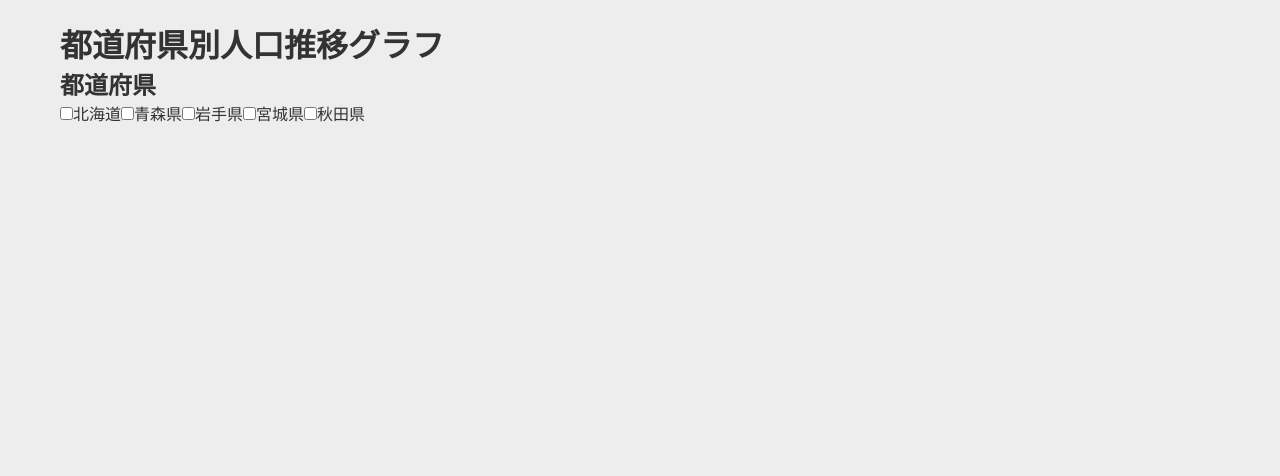
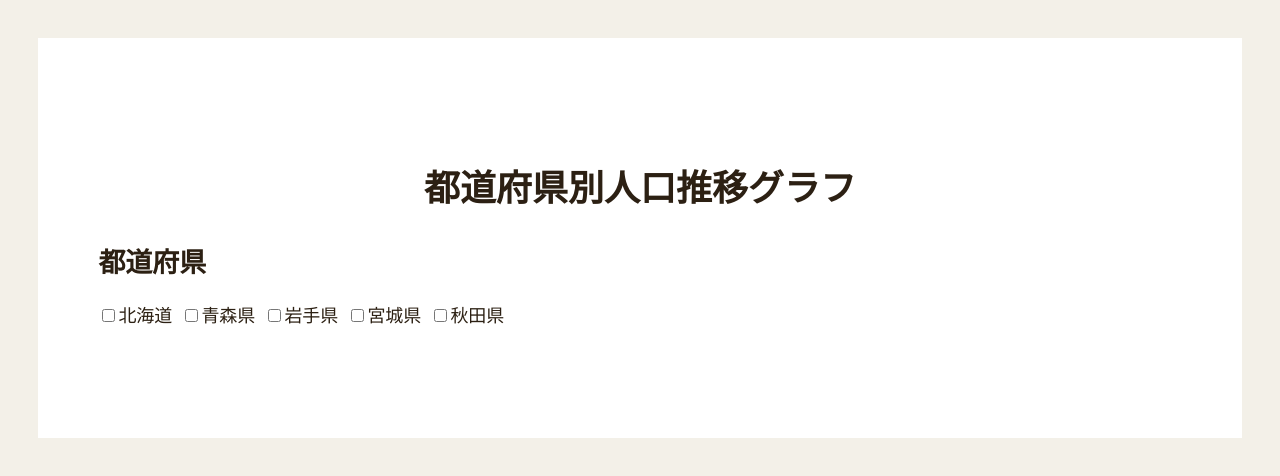
Before and after one commit to yypine/next_sample, a Next.js app: page / in a window 1280 px wide. Shown: the top 476 px of the page. Built offline with nearby package versions, Linux system fonts and the light colour scheme.

Commit message:
Sassとmixinなどを整備

```diff
--- a/src/app/globals.css
+++ /dev/null
@@ -1,54 +0,0 @@
-:root {
-  --background: #ededed;
-  --foreground: #333;
-}
-
-@media (prefers-color-scheme: dark) {
-  :root {
-    --background: #ededed;
-    --foreground: #333;
-  }
-}
-
-html,
-body {
-  max-width: 100vw;
-  overflow-x: hidden;
-}
-
-body {
-  color: var(--foreground);
-  background: var(--background);
-  font-family: Arial, Helvetica, sans-serif;
-  -webkit-font-smoothing: antialiased;
-  -moz-osx-font-smoothing: grayscale;
-}
-
-* {
-  box-sizing: border-box;
-  padding: 0;
-  margin: 0;
-}
-
-a {
-  color: inherit;
-  text-decoration: none;
-}
-
-@media (prefers-color-scheme: dark) {
-  html {
-    color-scheme: dark;
-  }
-}
-
-/* 共通スタイル */
-.mainContent {
-  max-width: 1200px;
-  margin: 0 auto;
-  padding: 20px;
-}
-
-.mainTitle {
-  font-size: 24px;
-  font-weight: bold;
-}
--- a/src/app/layout.tsx
+++ b/src/app/layout.tsx
@@ -1,6 +1,6 @@
 import type { Metadata } from "next";
 import { Geist, Geist_Mono } from "next/font/google";
-import "./globals.css";
+import "@/styles/globals.scss";
 
 const geistSans = Geist({
   variable: "--font-geist-sans",
@@ -24,9 +24,7 @@ export default function RootLayout({
 }>) {
   return (
     <html lang="en">
-      <body className={`${geistSans.variable} ${geistMono.variable}`}>
-        {children}
-      </body>
+      <body className={`${geistSans.variable} ${geistMono.variable}`}>{children}</body>
     </html>
   );
 }
--- a/src/app/page.module.css
+++ /dev/null
@@ -1,4 +0,0 @@
-.prefectureList {
-  display: flex;
-  flex-wrap: wrap;
-}
--- a/src/app/page.tsx
+++ b/src/app/page.tsx
@@ -1,9 +1,13 @@
 "use client";
 
 import { useState } from "react";
-import styles from "@/app/page.module.css";
+import styles from "@/styles/page.module.scss";
 
-// 仮のデータ（後でAPIから取得）
+/**
+ * 都道府県のモックデータ
+ * 本来はRESAS APIから取得するが、開発初期段階では仮データを使用
+ * @todo 後でRESAS APIと接続する
+ */
 const mockPrefectures = [
   { prefCode: 1, prefName: "北海道" },
   { prefCode: 2, prefName: "青森県" },
@@ -14,8 +18,15 @@ const mockPrefectures = [
 ];
 
 export default function Home() {
+  // 選択された都道府県のコードを管理するstate
   const [selectedPrefectures, setSelectedPrefectures] = useState<number[]>([]);
 
+  /**
+   * 都道府県の選択状態を切り替える関数
+   * チェックボックスがクリックされた時に呼び出される
+   *
+   * @param prefCode - 都道府県コード
+   */
   const handlePrefectureChange = (prefCode: number) => {
     if (selectedPrefectures.includes(prefCode)) {
       setSelectedPrefectures(selectedPrefectures.filter((code) => code !== prefCode));
@@ -27,11 +38,11 @@ export default function Home() {
   return (
     <div className={`${styles.page} mainContent`}>
       <main className={styles.main}>
-        <h1 className={styles.mainTitle}>都道府県別人口推移グラフ</h1>
-
+        <h1 className="mainTitle">都道府県別人口推移グラフ</h1>
         <div>
           <h2 className={styles.subTitle}>都道府県</h2>
           <div className={styles.prefectureList}>
+            {/* 都道府県のチェックボックスリストを動的生成 */}
             {mockPrefectures.map((prefecture) => (
               <label key={prefecture.prefCode} className={styles.prefectureItem}>
                 <input type="checkbox" checked={selectedPrefectures.includes(prefecture.prefCode)} onChange={() => handlePrefectureChange(prefecture.prefCode)} />
@@ -41,6 +52,7 @@ export default function Home() {
           </div>
         </div>
 
+        {/* 選択された都道府県の表示（選択がある場合のみ） */}
         {selectedPrefectures.length > 0 && (
           <div className={styles.selectedInfo}>
             <h3>選択された都道府県:</h3>
--- /dev/null
+++ b/src/styles/globals.scss
@@ -0,0 +1,92 @@
+@use "../styles/variables" as vars;
+@use "../styles/mixins" as mix;
+
+// ルート要素でのベースフォントサイズ設定
+:root {
+  --background: #{map-get(vars.$colors, white)};
+  --foreground: #{map-get(vars.$colors, black)};
+
+  // フォントサイズのCSS変数（レスポンシブ対応）
+  --font-size-xs: 0.75rem; // 12px
+  --font-size-sm: 0.875rem; // 14px
+  --font-size-base: 1rem; // 16px (ベース)
+  --font-size-lg: 1.125rem; // 18px
+  --font-size-xl: 1.25rem; // 20px
+  --font-size-2xl: 1.5rem; // 24px
+  --font-size-3xl: 1.875rem; // 30px
+  --font-size-4xl: 2.25rem; // 36px
+  --font-size-5xl: 3rem; // 48px
+
+  // ライン・ハイト
+  --line-height-tight: 1.25;
+  --line-height-normal: 1.5;
+  --line-height-relaxed: 1.75;
+
+  // レスポンシブフォントサイズ（モバイル向け調整）
+  @include mix.media-max(sm) {
+    --font-size-xs: 0.6875rem; // 11px
+    --font-size-sm: 0.8125rem; // 13px
+    --font-size-base: 0.9375rem; // 15px
+    --font-size-lg: 1rem; // 16px
+    --font-size-xl: 1.125rem; // 18px
+    --font-size-2xl: 1.25rem; // 20px
+    --font-size-3xl: 1.5rem; // 24px
+    --font-size-4xl: 1.875rem; // 30px
+    --font-size-5xl: 2.25rem; // 36px
+  }
+}
+
+// ダークモード
+@include mix.dark-mode {
+  :root {
+    --background: #{map-get(vars.$colors, white)};
+    --foreground: #{map-get(vars.$colors, black)};
+  }
+}
+
+// ベースとなるHTML/BODYの設定
+html {
+  // ブラウザのデフォルト16pxを基準とする
+  font-size: 100%; // 16px
+
+  // ユーザーがブラウザで文字サイズを変更した場合に対応
+  @include mix.media(lg) {
+    font-size: 112.5%; // 18px (大画面では少し大きく)
+  }
+
+  @include mix.media-max(sm) {
+    font-size: 87.5%; // 14px (小画面では少し小さく)
+  }
+}
+
+html,
+body {
+  margin: 0;
+  padding: 1.5vw;
+  max-width: 100vw;
+  overflow-x: hidden;
+}
+
+body {
+  color: var(--foreground);
+  background: var(--background);
+  font-family: var(--font-geist-sans), Arial, Helvetica, sans-serif;
+  font-size: var(--font-size-base);
+  line-height: var(--line-height-normal);
+  -webkit-font-smoothing: antialiased;
+  -moz-osx-font-smoothing: grayscale;
+}
+
+/* 共通スタイル */
+
+.mainTitle {
+  text-align: center;
+  font-size: #{map-get(vars.$font-sizes, xxxl)};
+  font-weight: bold;
+}
+.mainContent {
+  max-width: 1200px;
+  margin: 0 auto;
+  padding: 100px 60px;
+  background-color: #{map-get(vars.$colors, contents)};
+}
--- /dev/null
+++ b/src/styles/mixins.scss
@@ -0,0 +1,83 @@
+@use "variables" as vars;
+// ブレークポイント定義
+$breakpoints: (
+  xs: 480px,
+  sm: 768px,
+  md: 1024px,
+  lg: 1200px,
+  xl: 1440px,
+);
+
+// メディアクエリミックスイン
+@mixin media($breakpoint) {
+  @if map-has-key($breakpoints, $breakpoint) {
+    @media (min-width: map-get($breakpoints, $breakpoint)) {
+      @content;
+    }
+  } @else {
+    @warn "Breakpoint '#{$breakpoint}' not found in $breakpoints.";
+  }
+}
+
+// Max-widthバージョン
+@mixin media-max($breakpoint) {
+  @if map-has-key($breakpoints, $breakpoint) {
+    @media (max-width: (map-get($breakpoints, $breakpoint) - 1px)) {
+      @content;
+    }
+  }
+}
+
+// 範囲指定バージョン
+@mixin media-between($min, $max) {
+  @if map-has-key($breakpoints, $min) and map-has-key($breakpoints, $max) {
+    @media (min-width: map-get($breakpoints, $min)) and (max-width: (map-get($breakpoints, $max) - 1px)) {
+      @content;
+    }
+  }
+}
+
+// カスタム値でのメディアクエリ
+@mixin media-custom($min: null, $max: null) {
+  @if $min and $max {
+    @media (min-width: $min) and (max-width: $max) {
+      @content;
+    }
+  } @else if $min {
+    @media (min-width: $min) {
+      @content;
+    }
+  } @else if $max {
+    @media (max-width: $max) {
+      @content;
+    }
+  }
+}
+
+// ダークモードミックスイン
+@mixin dark-mode {
+  @media (prefers-color-scheme: dark) {
+    @content;
+  }
+}
+
+// ライトモードミックスイン
+@mixin light-mode {
+  @media (prefers-color-scheme: light) {
+    @content;
+  }
+}
+
+// ホバー対応デバイスのみ
+@mixin hover-device {
+  @media (hover: hover) and (pointer: fine) {
+    @content;
+  }
+}
+
+// モーション許可ユーザーのみ
+@mixin motion-ok {
+  @media (prefers-reduced-motion: no-preference) {
+    @content;
+  }
+}
--- /dev/null
+++ b/src/styles/page.module.scss
@@ -0,0 +1,16 @@
+@use "../styles/mixins" as mix;
+@use "../styles/variables" as vars;
+.subTitle {
+  margin: 1em 0 0;
+}
+.prefectureList {
+  margin: 0.5em 0 0;
+  display: flex;
+  flex-wrap: wrap;
+  @include mix.media(sm) {
+    //font-size: #{map-get(vars.$font-sizes, xxxl)};
+  }
+  label {
+    padding: 0.5em 0.5em 0.5em 0;
+  }
+}
--- /dev/null
+++ b/src/styles/variables.scss
@@ -0,0 +1,44 @@
+// カラーパレット
+$colors: (
+  primary: #7fb751,
+  primary-light: #64b5f6,
+  primary-dark: #3f9046,
+  secondary: #eed354,
+  success: #6c9ecd,
+  warning: #ed702d,
+  error: #ea3e95,
+  info: #2196f3,
+  contents: #fff,
+
+  // グレースケール
+  white: #f3f0e8,
+  black: #2c2013,
+  gray-50: #fafafa,
+  gray-100: #f5f5f5,
+  gray-200: #eeeeee,
+  gray-300: #e0e0e0,
+  gray-400: #bdbdbd,
+  gray-500: #9e9e9e,
+  gray-600: #757575,
+  gray-700: #616161,
+  gray-800: #424242,
+  gray-900: #212121,
+);
+
+// フォントサイズ
+$font-sizes: (
+  xs: 0.75rem,
+  // 12px
+  sm: 0.875rem,
+  // 14px
+  md: 1rem,
+  // 16px
+  lg: 1.125rem,
+  // 18px
+  xl: 1.25rem,
+  // 20px
+  xxl: 1.5rem,
+  // 24px
+  xxxl: 2rem,
+  // 32px
+);
```
Also changed, not shown: package.json (+5 -4 lines), 1 other file (tests, documents, lock files or other folders).
